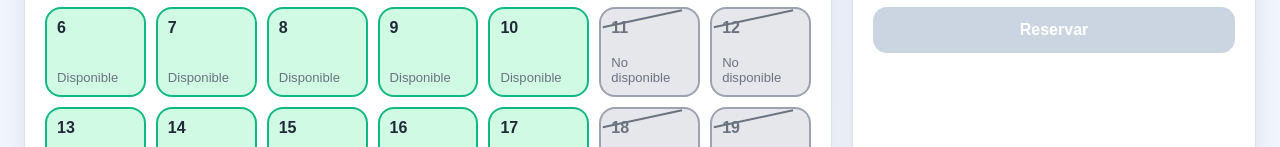
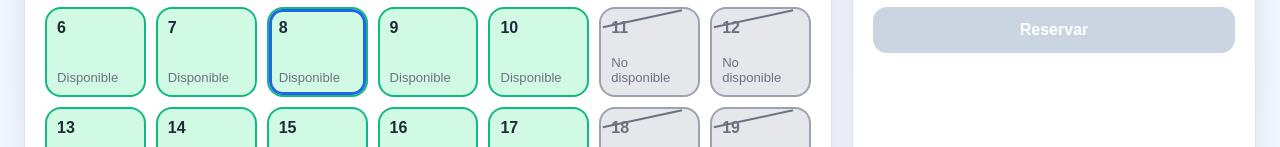
Before and after one commit to TonyiCC/ProgramaClases, a website: page index.html in a window 1280 px wide. Shown: the part 393-540 px from the top of the page. Drawn offline with Linux system fonts and the light colour scheme.

Commit message:
dia actual

```diff
--- a/css/styles.css
+++ b/css/styles.css
@@ -282,6 +282,10 @@
     outline-offset: 2px;
   }
 
+  .day.today {
+    box-shadow: inset 0 0 0 3px #2563eb;
+  }
+
   .details-panel h3 {
     margin-top: 0;
     margin-bottom: 8px;
--- a/js/script.js
+++ b/js/script.js
@@ -49,6 +49,16 @@ function formatDateToISO(date) {
   const month = String(date.getMonth() + 1).padStart(2, "0");
   const day = String(date.getDate()).padStart(2, "0");
   return `${year}-${month}-${day}`;
+}
+
+function isToday(date) {
+  const today = new Date();
+
+  return (
+    date.getDate() === today.getDate() &&
+    date.getMonth() === today.getMonth() &&
+    date.getFullYear() === today.getFullYear()
+  );
 }
 
 function formatDateToLong(date) {
@@ -136,6 +146,9 @@ function renderCalendar() {
     const dayEl = document.createElement("div");
     dayEl.classList.add("day");
 
+    if (isToday(date)) {
+      dayEl.classList.add("today");
+    }
     const dayNumber = document.createElement("div");
     dayNumber.className = "day-number";
     dayNumber.textContent = day;
```
